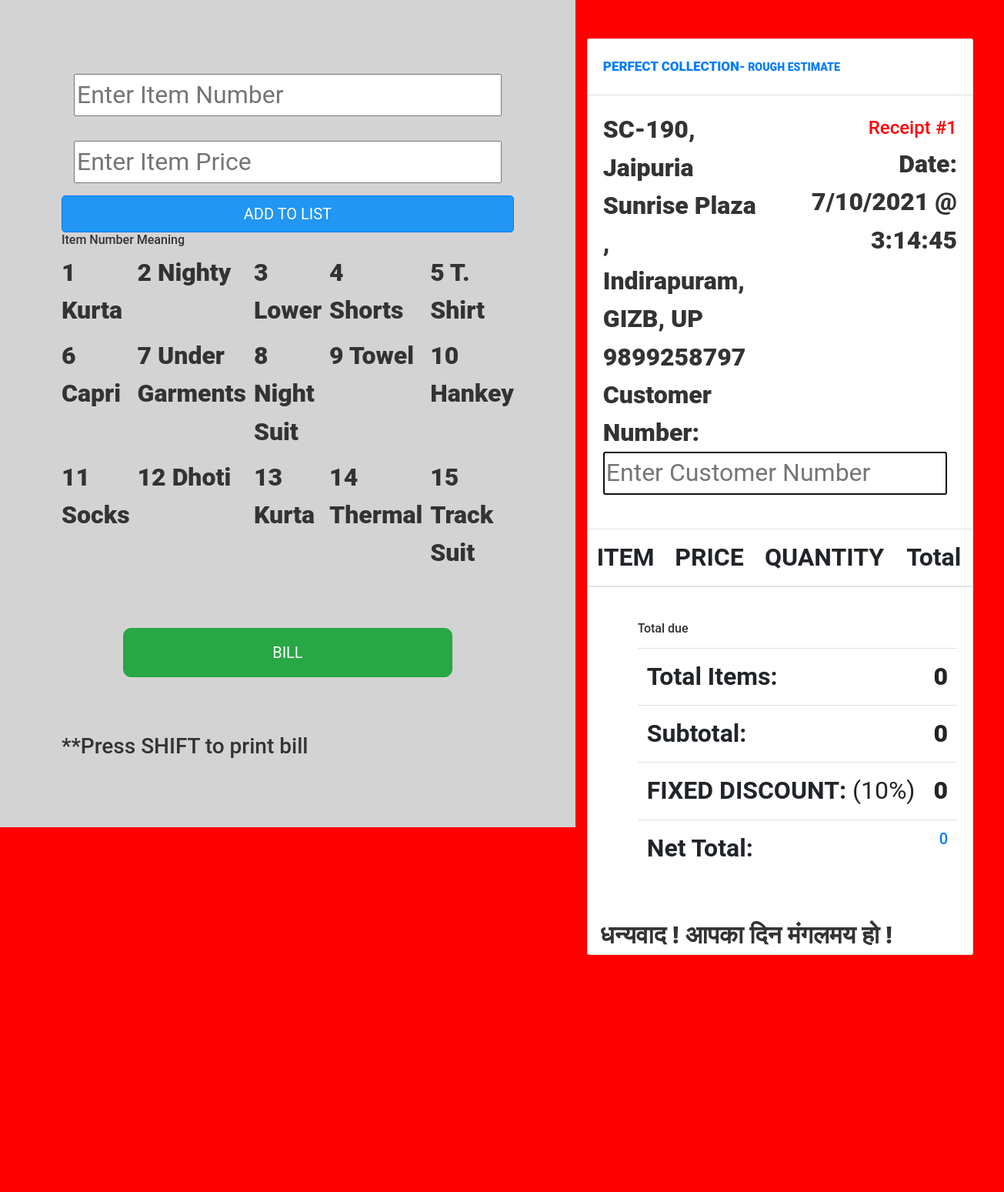
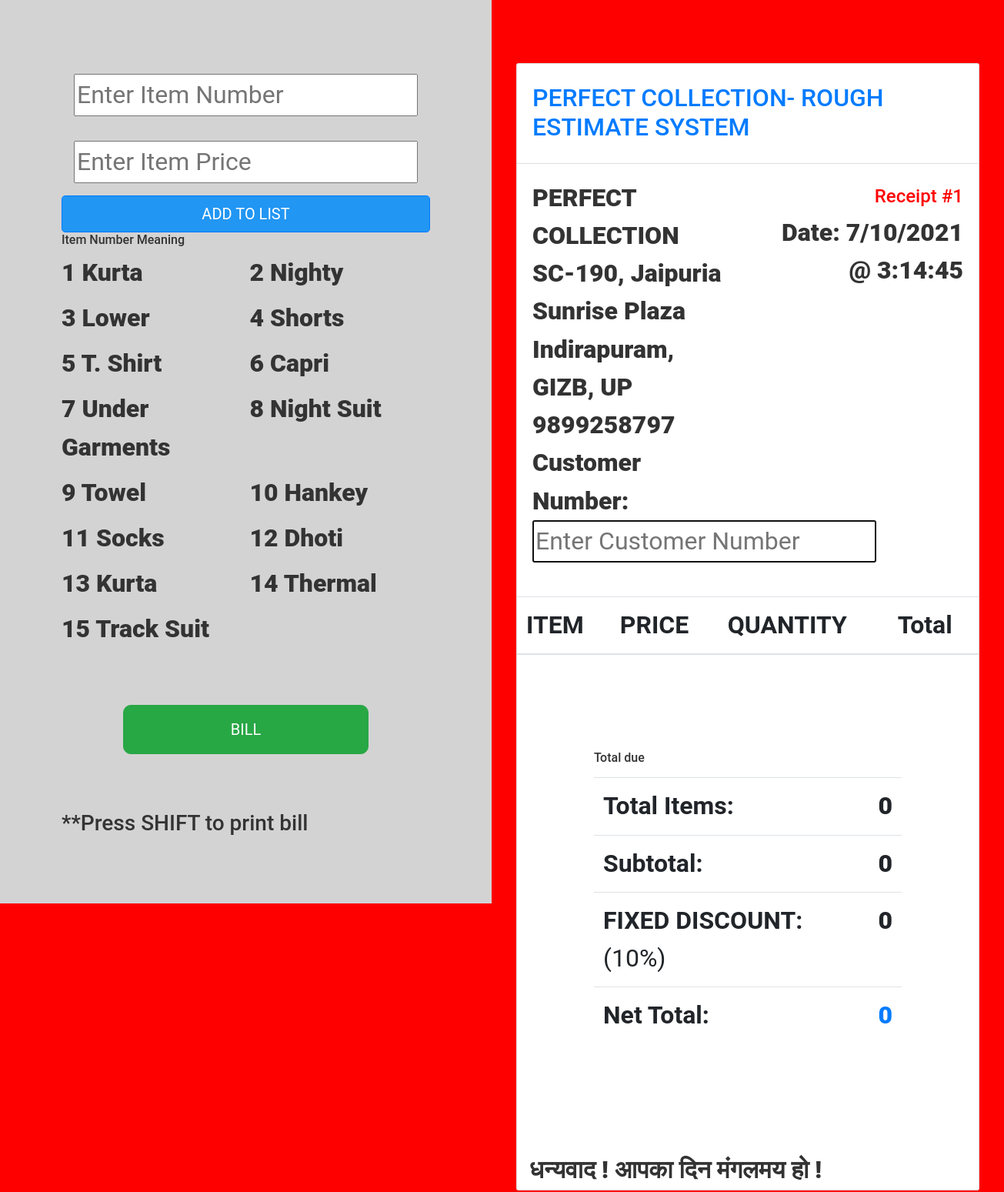
Before and after one commit to paras-kaushik/perfectCollectionReciptSystem, a plain HTML site: page index.html in a window 1280 px wide. Shown: the whole page at 77% size, 1305 px wide, since content can reach past the window. Before the commit the page ends 1291 px from the top, so only its background shows below. Drawn offline with nearby package versions, Linux system fonts and the light colour scheme.

Commit message:
5no chanel

```diff
--- a/index.html
+++ b/index.html
@@ -83,14 +83,17 @@
         <h3>**Press SHIFT to print bill</h3>
       </div>
 
-      <div class="container d-flex justify-content-center mt-50 mb-50">
+      <div
+        class="container d-flex justify-content-center mt-50 mb-50"
+        style="padding: 2rem"
+      >
         <div class="row">
           <div class="col-md-12">
             <div class="card" id="invoice">
               <div class="card-header bg-transparent header-elements-inline">
-                <h6 class="card-title text-primary" style="font-weight: bolder">
-                  PERFECT COLLECTION-<span style="font-size: smaller">
-                    ROUGH ESTIMATE</span
+                <h6 class="card-title text-primary" style="font-size: xx-large">
+                  PERFECT COLLECTION-<span style="font-size: xx-large">
+                    ROUGH ESTIMATE SYSTEM</span
                   >
                 </h6>
               </div>
@@ -99,7 +102,8 @@
                   <div class="col-sm-6">
                     <div class="mb-4 pull-left">
                       <ul class="list list-unstyled mb-0 text-left">
-                        <li>SC-190, Jaipuria Sunrise Plaza ,</li>
+                        <li>PERFECT COLLECTION</li>
+                        <li>SC-190, Jaipuria Sunrise Plaza</li>
                         <li>Indirapuram, GIZB, UP</li>
                         <li>9899258797</li>
                         <li>
@@ -175,15 +179,17 @@
                 </table>
               </div>
               <div class="card-body">
-                <div class="d-md-flex flex-md-wrap">
+                <div class="d-md-flex flex-md-wrap" style="padding: 5rem">
                   <div class="pt-2 mb-3 wmin-md-400 ml-auto">
                     <h6 class="mb-3 text-left">Total due</h6>
                     <div class="table-responsive">
-                      <table class="table">
+                      <table class="table" style="margin-right: 1rem">
                         <tbody>
                           <tr>
                             <th class="text-left">Total Items:</th>
-                            <td id="page-total-items" class="text-right">0</td>
+                            <td id="page-total-items" class="text-right" ;>
+                              0
+                            </td>
                           </tr>
                           <tr>
                             <th class="text-left">Subtotal:</th>
@@ -206,7 +212,11 @@
                             <td class="text-right text-primary">
                               <h5
                                 id="paget-total-netTotal"
-                                class="font-weight-semibold"
+                                style="
+                                  font-size: xx-large;
+                                  font-weight: 900 !important;
+                                  line-height: 1.5385;
+                                "
                               >
                                 0
                               </h5>
--- a/pdf.css
+++ b/pdf.css
@@ -111,7 +111,7 @@ a {
 }
 .wrapper {
   display: grid;
-  grid-template-columns: repeat(5, 1fr);
+  grid-template-columns: repeat(2, 1fr);
   gap: 10px;
 }
 body {
```
